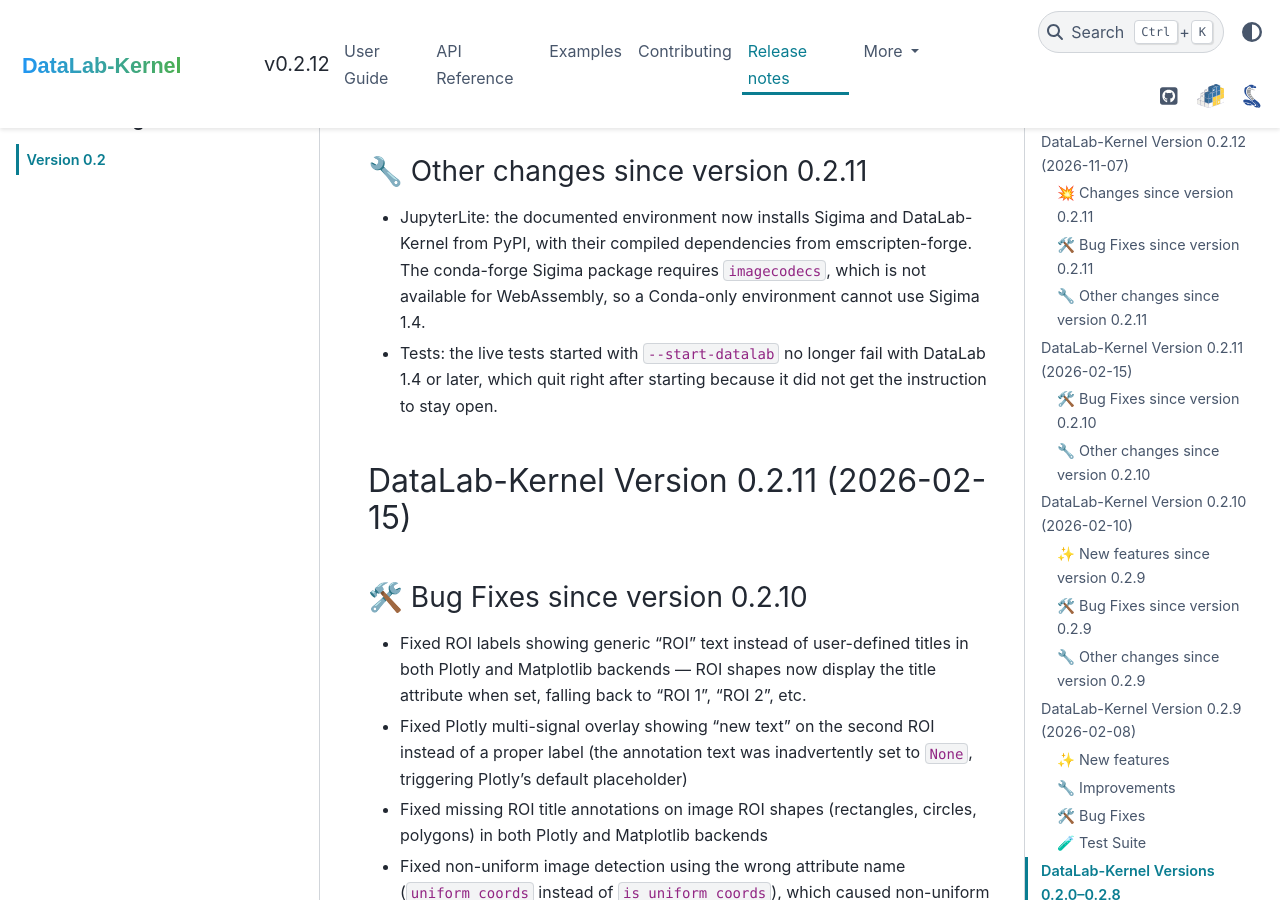
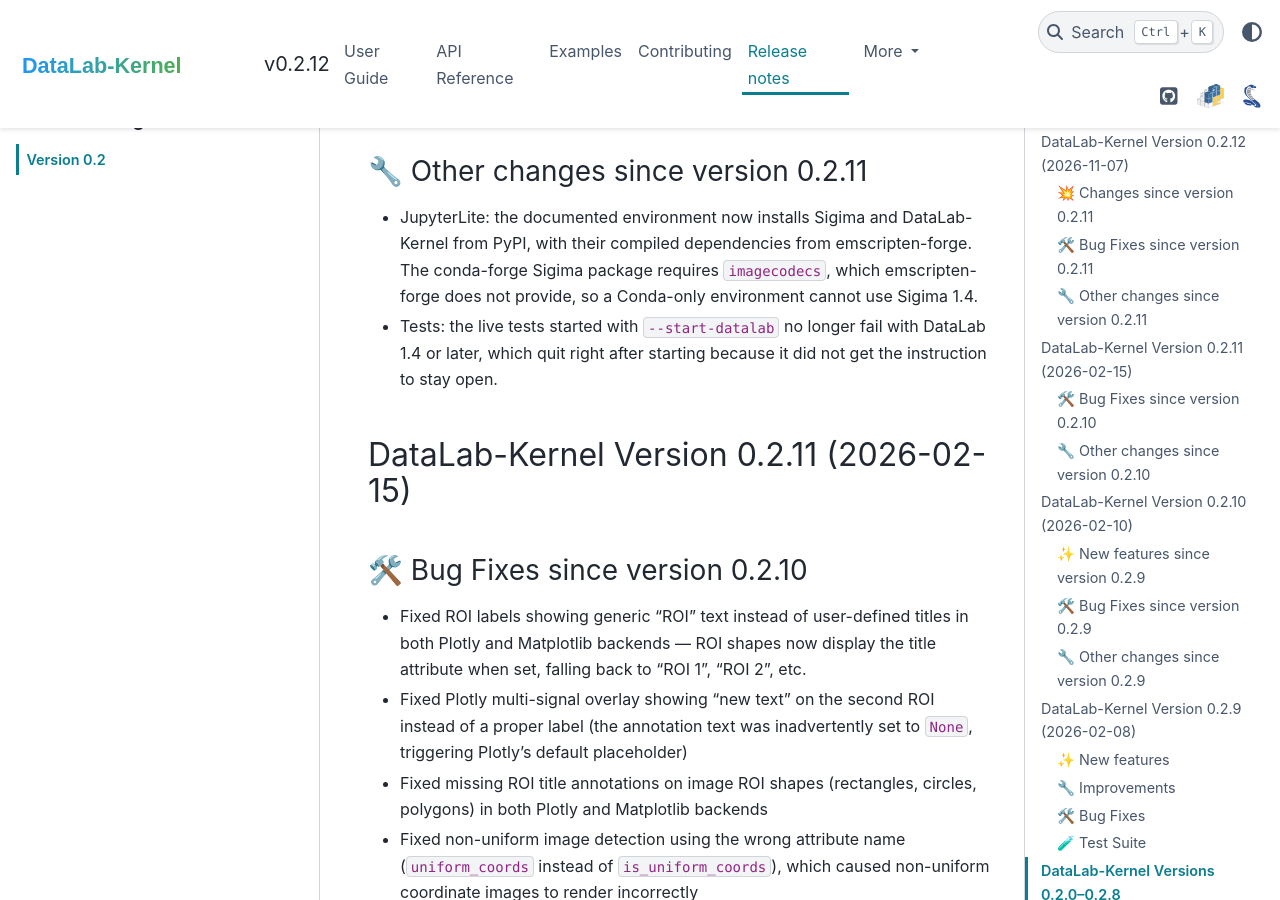
Before and after one commit to DataLab-Platform/DataLab-Kernel, a Sphinx documentation site: the page built from doc/release_notes/release_0.02.md, in a window 1280 px wide and 900 px high, scrolled down 914 px. Built offline with Sphinx 7.4.7 and the PyData theme 0.15.4, drawn with Linux system fonts in a browser that asks for light colours.

Commit message:
docs(jupyterlite): clarify that emscripten-forge lacks imagecodecs
imagecodecs publishes WebAssembly wheels on PyPI; the conda-forge Sigima package needs its Conda package, which emscripten-forge does not provide.

Assisted-by: Claude Opus 5.5

```diff
--- a/doc/release_notes/release_0.02.md
+++ b/doc/release_notes/release_0.02.md
@@ -16,7 +16,7 @@
 
 ### 🔧 Other changes since version 0.2.11 ###
 
-* JupyterLite: the documented environment now installs Sigima and DataLab-Kernel from PyPI, with their compiled dependencies from emscripten-forge. The conda-forge Sigima package requires `imagecodecs`, which is not available for WebAssembly, so a Conda-only environment cannot use Sigima 1.4.
+* JupyterLite: the documented environment now installs Sigima and DataLab-Kernel from PyPI, with their compiled dependencies from emscripten-forge. The conda-forge Sigima package requires `imagecodecs`, which emscripten-forge does not provide, so a Conda-only environment cannot use Sigima 1.4.
 * Tests: the live tests started with `--start-datalab` no longer fail with DataLab 1.4 or later, which quit right after starting because it did not get the instruction to stay open.
 
 ## DataLab-Kernel Version 0.2.11 (2026-02-15) ##
--- a/doc/user_guide/installation.rst
+++ b/doc/user_guide/installation.rst
@@ -61,8 +61,8 @@ commands are not used. Instead, you load DataLab-Kernel as an IPython extension.
 
 Create or edit your ``environment.yml``. Compiled packages come from
 emscripten-forge, while Sigima and DataLab-Kernel are installed from PyPI:
-the conda-forge Sigima package requires ``imagecodecs``, which is not
-available for WebAssembly.
+the conda-forge Sigima package requires the Conda package ``imagecodecs``,
+which emscripten-forge does not provide.
 
 .. code-block:: yaml
 
```
Also changed, not shown: README.md (+1 -1 lines), 1 other file.
